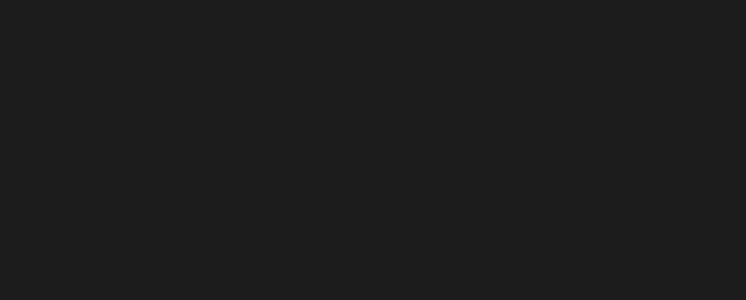
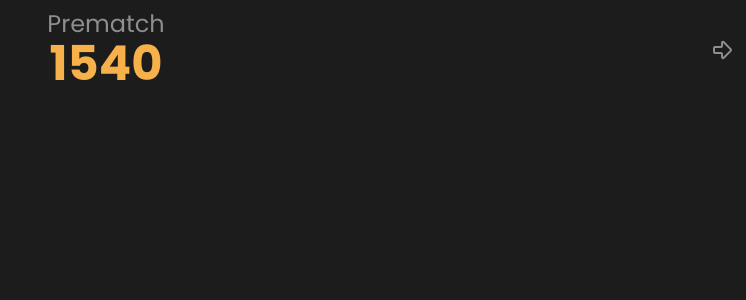
Before and after one commit to flamingchickens1540/StackedChickens, a SvelteKit app: page /matchscout in a window 1280 px wide. Shown: the top 300 px of the page, without its empty margins (534-1280 px from the left). Built offline with nearby package versions, Linux system fonts and the light colour scheme.

Commit message:
feat: auto and tele matchscout

```diff
--- /dev/null
+++ b/src/lib/components/MatchScoutBtns.svelte
@@ -0,0 +1,27 @@
+<script lang=ts>
+    let { stageName, data = $bindable(), actions = $bindable() }: { stageName: string, data: any, actions: any} = $props();
+
+    function editData(action: string) {
+        data[action]++;
+        actions[actions.length] = action;
+    }
+
+    function undoData() {
+        data[actions.pop()]--;
+    }
+</script>
+<div class="flex-grow-1 flex flex-col">
+    <div class="flex justify-between px-3 text-xl">
+        <span>{stageName} successes: {data[stageName+"ConeSucceed"]}</span>
+        <span>{stageName} fails: {data[stageName+"ConeFail"]}</span>
+    </div>
+
+    <div class="grid-wrap grid grid-rows-5 p-3 gap-3 pt-0 content-stretch h-full mt-1 flex-grow-1">
+        <button class="{stageName != "auto" ? "bg-eminence" : "bg-steel-blue"} active:bg-white row-span-2 rounded text-4xl font-bold" onclick={() => editData(stageName+"ConeSucceed")}>Cone Succeed</button>
+        <button class="{stageName != "auto" ? "bg-eminence" : "bg-steel-blue"} active:bg-white row-span-2 rounded text-4xl font-bold" onclick={() => editData(stageName+"ConeFail")}>Cone Fail</button>
+        <button class="bg-gunmetal row-span-1 rounded p-2 text-white/75 text-xl {actions.length == 0 ? "opacity-50" : ""}" onclick={undoData}>
+            Undo last action:
+            <p class="font-bold text-white">{actions.length == 0 ? "None" : actions[actions.length-1]}</p>
+        </button>
+    </div>
+</div>
--- a/src/routes/matchscout/+page.svelte
+++ b/src/routes/matchscout/+page.svelte
@@ -0,0 +1,45 @@
+<script lang=ts>
+	import MatchScoutBtns from "$lib/components/MatchScoutBtns.svelte";
+	import PostMatch from "$lib/components/PostMatch.svelte";
+	import PreMatch from "$lib/components/PreMatch.svelte";
+	import { ArrowBigLeft, ArrowBigRight } from "lucide-svelte";
+
+    let stage: number = $state(0);
+    let stageNames: string[] = ["Prematch", "Auto", "Tele", "Postmatch"]
+
+    let actions: string[] = $state([])
+
+    let data = $state({
+        teamKey: 1540,
+        autoConeSucceed: 0,
+        autoConeFail: 0,
+        teleConeSucceed: 0,
+        teleConeFail: 0,
+        notes: "",
+
+    })
+</script>
+
+<div class="flex flex-col h-[100vh]">
+    <div class="flex justify-between items-center px-3">
+        <button onclick={stage > 0 ? () => stage-- : () => {}} class={stage > 0 ? "opacity-50 active:opacity-100" : "opacity-0"}>
+            <ArrowBigLeft/>
+        </button>
+        <div class="flex flex-col text-center pb-3">
+            <h2 class="text-2xl text-white/50 mt-2">{stageNames[stage]}</h2>
+            <h1 class="text-5xl text-xanthous font-bold">{data.teamKey}</h1>
+        </div>
+        <button onclick={stage < 3 ? () => stage++ : () => {}} class={stage < 3 ? "opacity-50 active:opacity-100" : "opacity-0"}>
+            <ArrowBigRight/>
+        </button>
+    </div>
+    {#if stage == 0}
+        <PreMatch/>
+    {:else if stage == 1}
+        <MatchScoutBtns bind:data={data} stageName="auto" bind:actions={actions}/>
+    {:else if stage == 2}
+        <MatchScoutBtns bind:data={data} stageName="tele" bind:actions={actions}/>
+    {:else if stage == 3}
+        <PostMatch/>
+    {/if}
+</div>
```
Also changed, not shown: src/lib/components/PostMatch.svelte (added), src/lib/components/PreMatch.svelte (added).
